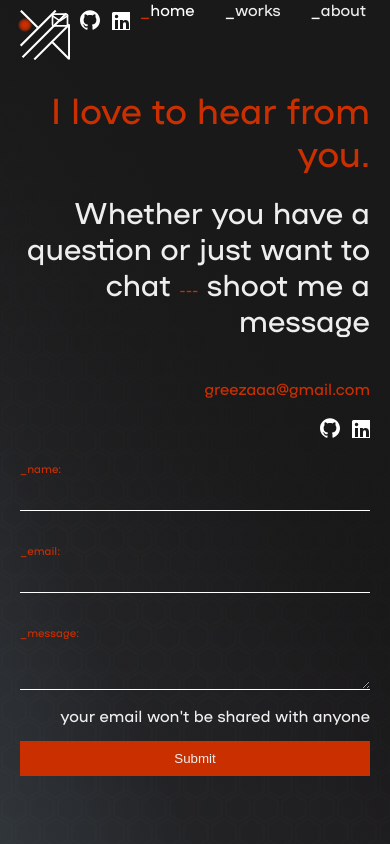
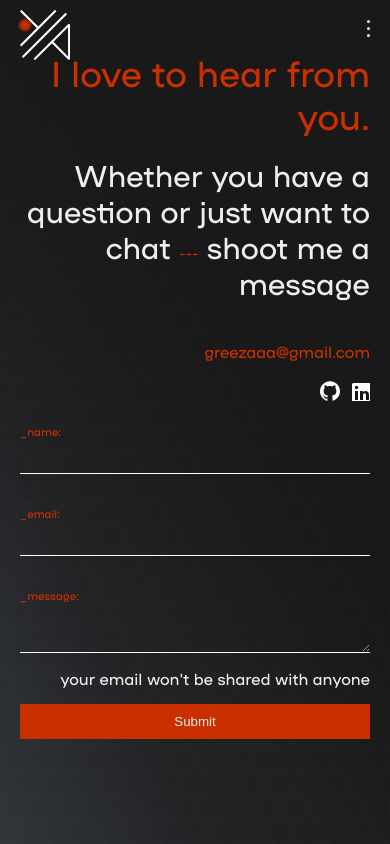
Before and after one commit to Greezaaa/porfolio, a React (Create React App) app: page /contact in a window 390 px wide. Built offline with nearby package versions, Linux system fonts and the light colour scheme.

Commit message:
responsive humberger added / css responsive header

```diff
--- a/src/components/Contact/contact.module.scss
+++ b/src/components/Contact/contact.module.scss
@@ -9,6 +9,11 @@
     grid-template-rows: 6fr 2fr;
     gap: 100px;
     align-items: end;
+    @media (width < 768px) {
+
+        gap: 20px;
+
+    }
     @media (500px > width) {
         height: 90%;
         grid-template-columns: 1fr;
--- a/src/components/Header/Header.js
+++ b/src/components/Header/Header.js
@@ -1,6 +1,6 @@
 // import React from 'react';
 import { Link } from 'react-router-dom';
-import { useEffect } from 'react';
+import { useEffect, useState } from 'react';
 import Aos from "aos"
 import 'aos/dist/aos.css'
 import style from './header.module.scss'
@@ -11,7 +11,11 @@ import EmailIcon from '../Icons/EmailIcon';
 
 
 const Header = () => {
+    const [IsOpen, setIsOpen] = useState(false)
+    const openMenu = () => {
+        setIsOpen(!IsOpen)
 
+    }
     useEffect(()=> {
         Aos.init({duration: 2000})
     },[])
@@ -19,6 +23,7 @@ const Header = () => {
 
     return (
         <header className={style.header}>
+            <div className={`${style.hamburger} ${ IsOpen ? style.open : ""}`} onClick={()=>openMenu()} ><span></span><span></span><span></span></div>
             <div className={style.logo}>
                 <Logo />
             </div>
--- a/src/components/Header/header.module.scss
+++ b/src/components/Header/header.module.scss
@@ -5,11 +5,75 @@
     display: grid;
     grid-template-columns: 2fr 2fr 5fr;
     padding-bottom: 30px;
+    @media (500px < width < 768px) {
+        grid-template-columns: 2fr  5fr;
+    }
+    &>.hamburger {
+        position: absolute;
+        top: $--1fr-padding * 2;
+        right: $--1fr-padding * 2;
+        width: 30px;
+        height: 20px;
+        display: flex;
+        flex-direction: column;
+        align-items: flex-end;
+        gap: 4px;
+        cursor: pointer;
+        @media (500px < width) {
+            display: none;
+        }
+        &>span {
+            height: 3px;
+            width: 3px;
+            background-color: $--text-color;
+            border-radius: 3px;
+            @include transition300;
+
+        }
+
+        &:hover span {
+            &:nth-child(1) {
+                width: 60%;
+            }
+
+            &:nth-child(2) {
+                width: 100%;
+            }
+
+            &:nth-child(3) {
+                width: 80%;
+            }
+        }
+
+        &.open {
+            &>span {
+                background-color: $--accentColor;
+
+                &:nth-child(1) {
+                    width: 100%;
+                    rotate: -45deg;
+                    translate: 2px 9.5px;
+                }
+
+                &:nth-child(2) {
+                    translate: -30px;
+                    width: 0;
+                    opacity: 0;
+                }
+
+                &:nth-child(3) {
+                    width: 100%;
+                    rotate: 45deg;
+                    translate: 2px -5.5px;
+                }
+            }
+        }
+    }
 
     &>.logo {
+
         justify-content: flex-start;
         padding: $--1fr-padding calc($--1fr-padding*2);
-
         &>svg {
             position: absolute;
             top: $--1fr-padding;
@@ -17,53 +81,48 @@
     }
 
     &>.social {
+
         @include flex_row_cente_center;
         position: relative;
         align-items: flex-start;
         padding: $--1fr-padding;
-
-        &::before {
-            --size: 0;
-            content: '';
-            position: absolute;
-            left: var(--x);
-            top: var(--y);
-            width: var(--size);
-            height: var(--size);
-            background: radial-gradient(circle closest-side, pink, transparent);
-            transform: translate(-50%, -50%);
-            transition: width 0.2s ease, height 0.2s ease;
-        }
-        &:hover::before {
-            --size: 20px;
+        @media ( width < 768px) {
+            display: none;
         }
     }
 
     &>.navigation {
+
         @include flex_row_end_start;
         justify-content: flex-end;
         align-items: flex-start;
         padding-right: calc($--1fr-padding * 2);
         gap: 30px;
+        @media (500px > width) {
+            display: none;
+        }
     }
 }
 
 .link {
-    color:$--text-color;
+    color: $--text-color;
     text-transform: none;
     text-decoration: none;
     @include transition300;
+
     &::before {
         content: "_";
         color: $--white-accent;
     }
 }
+
 .link:hover {
     color: $--accentColor;
 }
 
 .active {
     color: $--white-accent;
+
     &::before {
         content: "_";
         color: $--accentColor;
```
